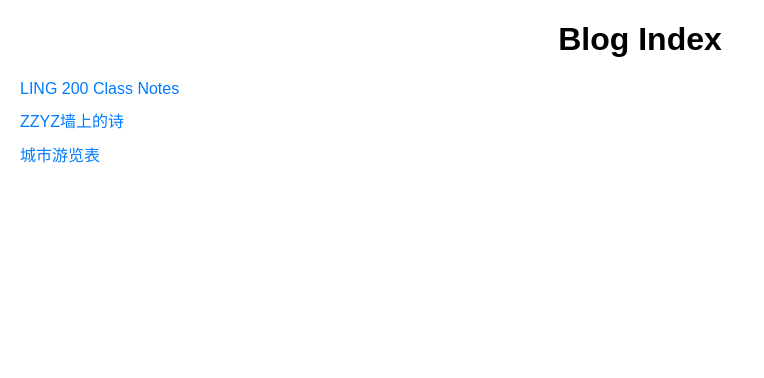
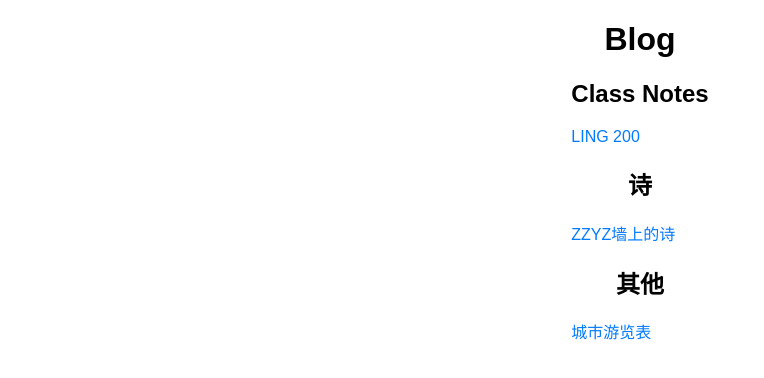
Before and after one commit to YudoongY/Blogs, a plain HTML site: page index.html in a window 1280 px wide. Shown: the whole page, without its empty margins (0-764 px from the left). Drawn offline with Linux system fonts and the light colour scheme.

Commit message:
Refactor blog index layout and update entry organization

```diff
--- a/index.html
+++ b/index.html
@@ -3,13 +3,17 @@
 <head>
 	<meta charset="UTF-8">
 	<meta name="viewport" content="width=device-width, initial-scale=1.0">
-	<title>Blog Index</title>
+	<title>Blog</title>
 	<style>
 		body {
 			font-family: Arial, sans-serif;
-			margin: 20px;
+			margin: 0;
+			display: flex;
+			justify-content: center;
+			align-items: flex-start;
+			height: 100vh;
 		}
-		h1 {
+		h1, h2 {
 			text-align: center;
 		}
 		ul {
@@ -29,13 +33,20 @@
 	</style>
 </head>
 <body>
-	<h1>Blog Index</h1>
-	<ul>
-		<!-- Example blog entries -->
-		<li><a href="https://craftblogs.alanvanderboom.com/H8NnN2rfGMe7AK">LING 200 Class Notes</a></li>
-		<li><a href="https://craftblogs.alanvanderboom.com/elllsT6T8W7RFj">ZZYZ墙上的诗</a></li>
-		<li><a href="https://craftblogs.alanvanderboom.com/PkY7dy4lVugHu6">城市游览表</a></li>
-		<!-- Add more blog entries here -->
-	</ul>
+	<div>
+		<h1>Blog</h1>
+		<h2>Class Notes</h2>
+		<ul>
+			<li><a href="https://craftblogs.alanvanderboom.com/H8NnN2rfGMe7AK">LING 200</a></li>
+		</ul>
+		<h2>诗</h2>
+		<ul>
+			<li><a href="https://craftblogs.alanvanderboom.com/elllsT6T8W7RFj">ZZYZ墙上的诗</a></li>
+		</ul>
+		<h2>其他</h2>
+		<ul>
+			<li><a href="https://craftblogs.alanvanderboom.com/PkY7dy4lVugHu6">城市游览表</a></li>
+		</ul>
+	</div>
 </body>
 </html>
```
